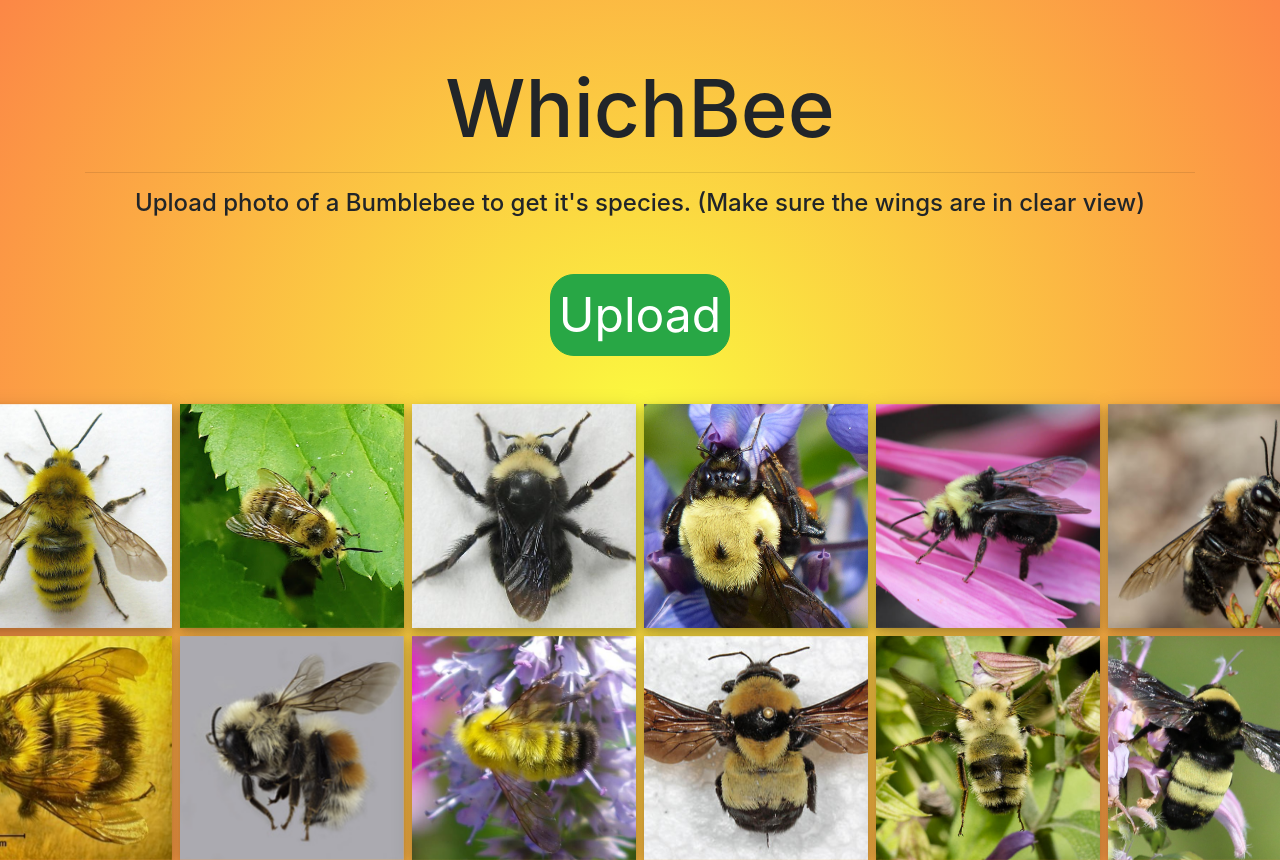
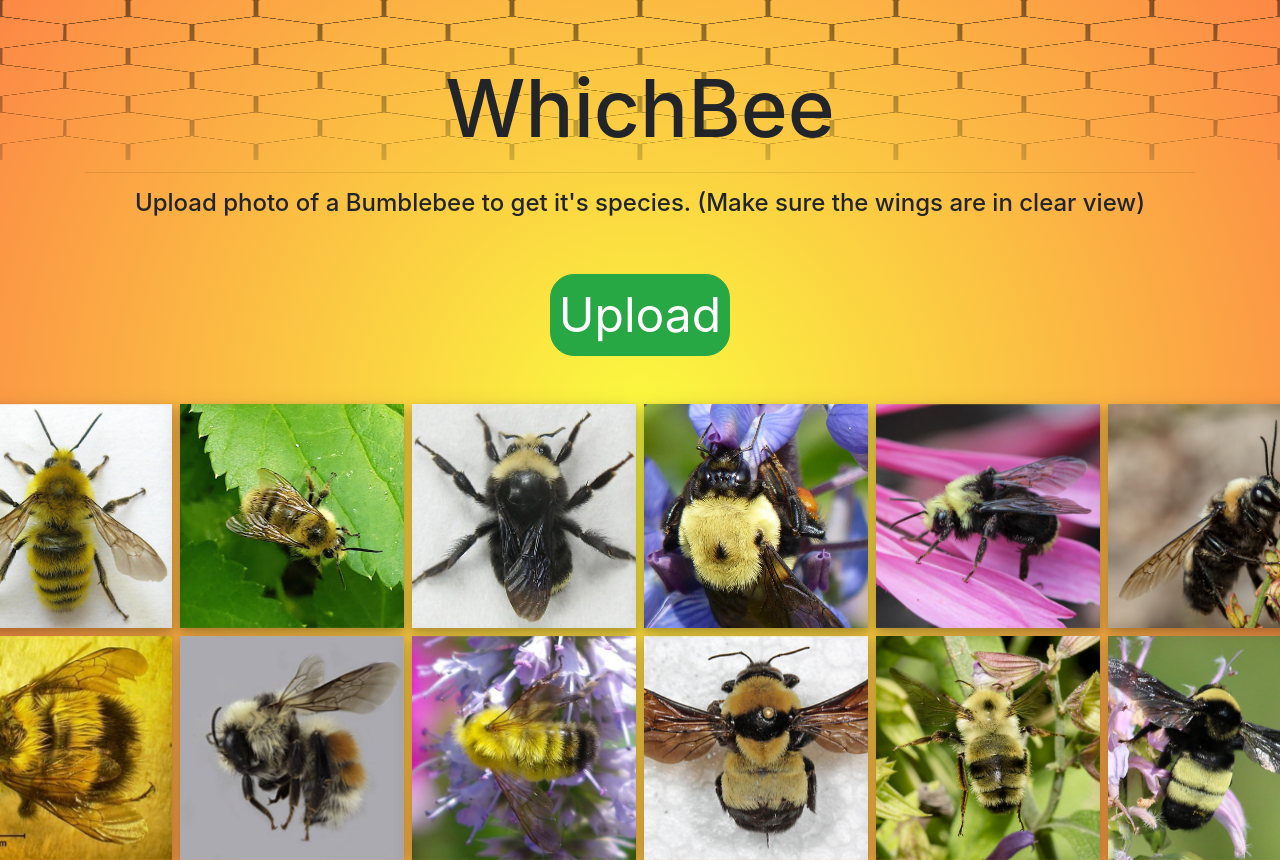
Before and after one commit to cata85/SeniorDesignProject, a Vue app in the folder client/: page / in a window 1280 px wide. Shown: the top 860 px of the page. Built offline with nearby package versions, Linux system fonts and the light colour scheme; no server answers.

Commit message:
Potential honeycomb background.

```diff
--- a/client/src/App.vue
+++ b/client/src/App.vue
@@ -1,5 +1,8 @@
 <template>
   <div id="app">
+    <div id="backgroundDiv">
+      <img id="backgroundImg" src="honeycomb.png"/>
+    </div>
     <router-view/>
   </div>
 </template>
@@ -8,4 +11,20 @@
 #app {
   margin-top: 60px
 }
+
+#backgroundDiv {
+  position: absolute;
+  height: 20%;
+  width: 100%;
+  top: 0;
+  left: 0;
+  overflow: hidden;
+}
+
+#backgroundImg {
+  height: 150%;
+  width: 100%;
+  -webkit-mask-image: linear-gradient(rgba(0, 0, 0, 1) 0%, rgba(0, 0, 0, 0.5) 0.1%, transparent);
+  mask-image: linear-gradient(rgba(0, 0, 0, 1) 0%, rgba(0, 0, 0, 0.5) 0.1%, transparent);
+}
 </style>
```
Also changed, not shown: client/public/honeycomb.png (added).
